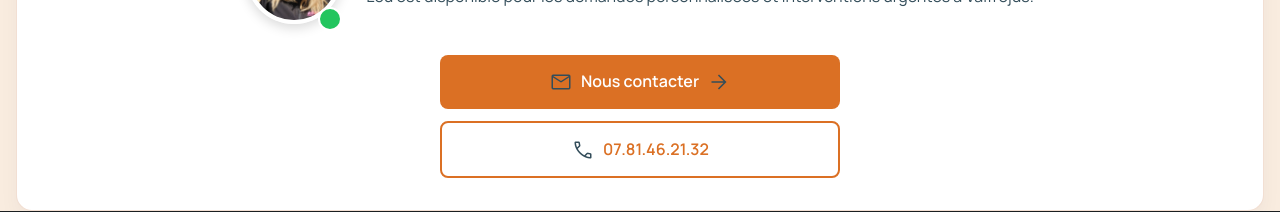
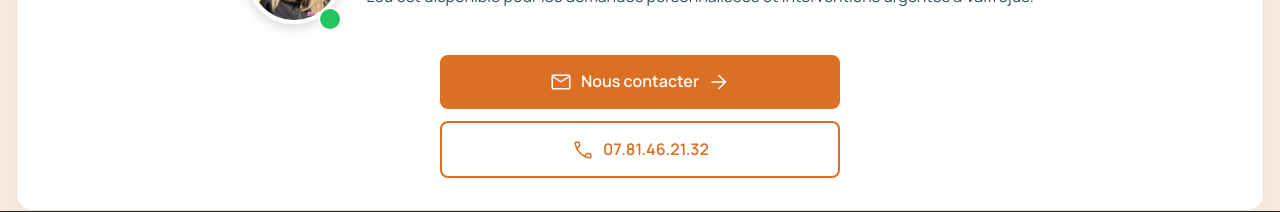
Before and after one commit to clementsbt/serenityProAppart, a Next.js app: page /menage in a window 1280 px wide. Shown: the part 1572-1784 px from the top of the page. Built offline with nearby package versions, Linux system fonts and the light colour scheme.

Commit message:
fix: force icon colors in ContactCTA

```diff
--- a/src/app/globals.css
+++ b/src/app/globals.css
@@ -1219,3 +1219,7 @@ button {
   color: var(--on-surface);
   margin-bottom: 8px;
 }
+
+.ContactCTA-section .material-symbols-outlined {
+  color: inherit !important;
+}
--- a/src/components/ContactCTA.tsx
+++ b/src/components/ContactCTA.tsx
@@ -10,7 +10,7 @@ export default function ContactCTA({ }: ContactCTAProps) {
   const { t: fr } = useLanguage();
 
   return (
-    <section style={{ padding: '0 16px', maxWidth: 1280, margin: '0 auto' }}>
+    <section className="ContactCTA-section" style={{ padding: '0 16px', maxWidth: 1280, margin: '0 auto' }}>
       <div style={{
         background: '#ffffff',
         borderRadius: 16,
```
